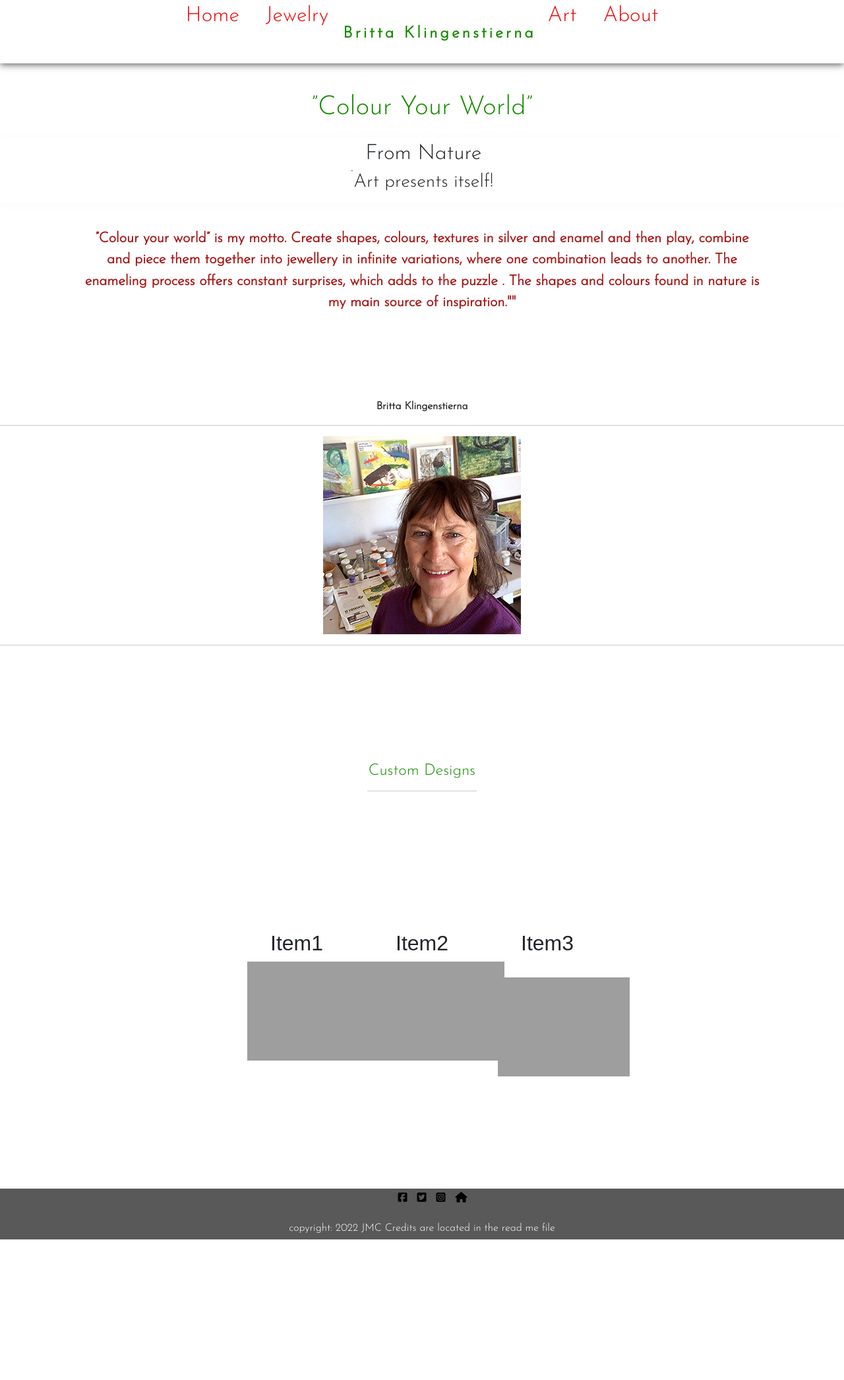
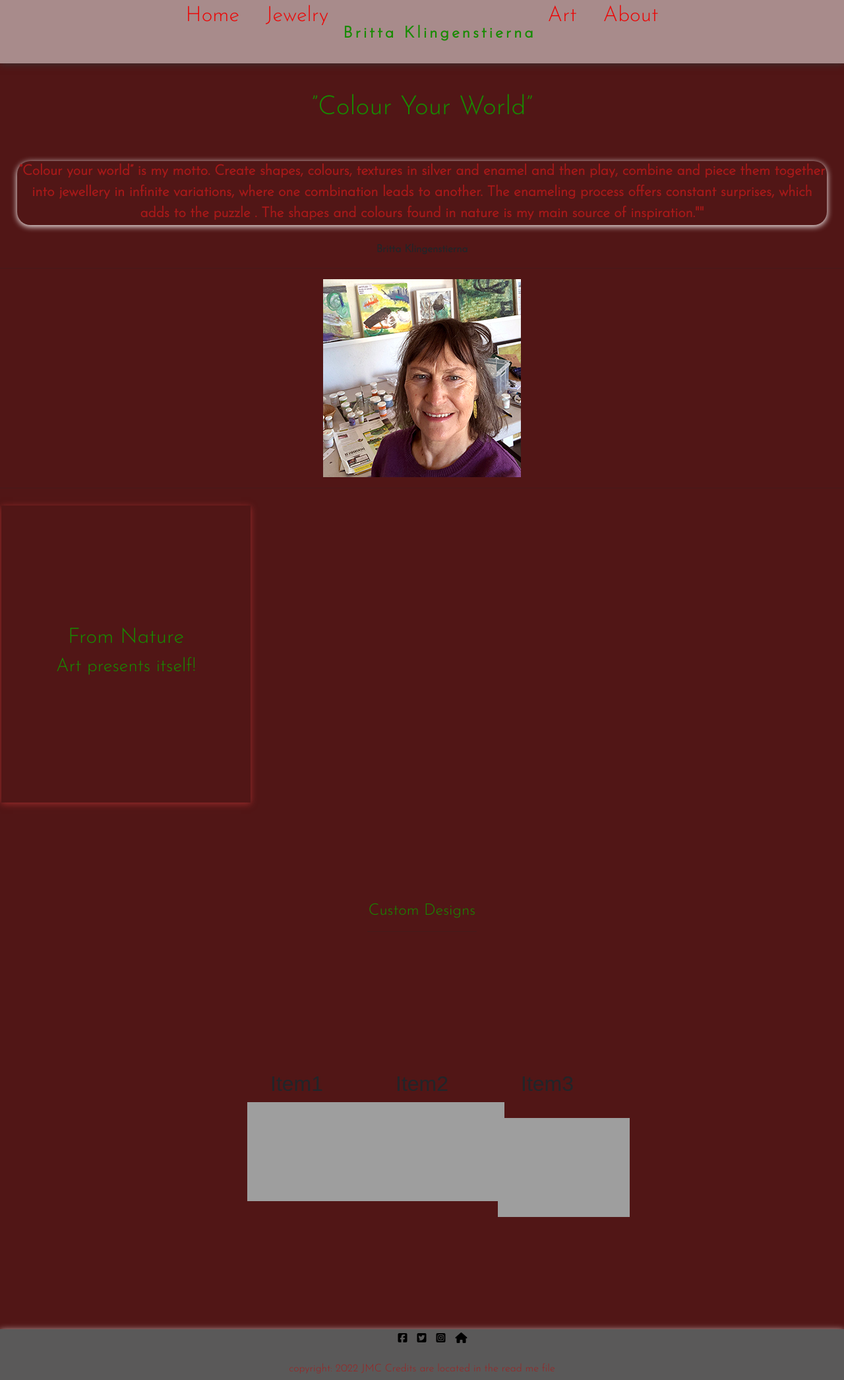
Before and after one commit to Jaredslocker21/brittassite, a Django app: page / in a window 1280 px wide. Shown: the whole page at 66% size. Before the commit the page ends 1878 px from the top, so only its background shows below. Run offline with Django 3.2, Linux system fonts and the light colour scheme; data comes from the database, SQL or seed files in the repository; some libraries are stand-ins or nearby versions; grey boxes are pictures that could not be loaded.

Commit message:
css changes

```diff
--- a/brittas_blog/templates/home.html
+++ b/brittas_blog/templates/home.html
@@ -22,8 +22,7 @@
                 <hr>
             </div>
         </div>
-        <section id="divider">
-            <div class="divider-one">-</div>
+        <section id="divider" class="rainbow element">
             <div id="divider-cover-text">
                 <h2>From Nature</h2>
                 <h3>Art presents itself!</h3>
--- a/static/css/style.css
+++ b/static/css/style.css
@@ -109,7 +109,7 @@
     overflow-y: auto;
     padding-top: 112px;
     padding-bottom: 150px;
-    background-color: rgb(255, 255, 255);
+    background-color: rgb(81, 22, 22);
 }
 
 /*Design section*/
@@ -128,7 +128,7 @@
 }
 
 .design-item {
-    margin: 20px
+    margin: 20px;
 }
 
 /* CSS styles for stacking spans */
@@ -143,7 +143,7 @@
     color: #a61919;
     box-shadow: 0px 2px 10px rgba(255, 255, 255, 1.0);
     padding: 0%;
-    margin: 10%;
+    margin: 2%;
     border-radius: 20px;
 }
 
@@ -159,7 +159,7 @@
 }
 
 #copyright {
-    color: rgb(255, 255, 255);
+    color: rgb(159, 34, 34);
     font-family: "Josefin sans", Arial, Helvetica, sans-serif;
     text-align: center;
     padding: 5px;
@@ -228,6 +228,24 @@
     box-sizing: border-box;
 }
 
+#divider {
+    height: 450px;
+    width: 400px;
+    max-width: 100%;
+    max-height: 100%;
+    background-size: 100%;
+    position: relative;
+    overflow: hidden;
+    background-color: transparent;
+    display: flex;
+    margin-right: 900px;
+    justify-content: center;
+    align-items: center;
+    box-shadow: 0px 2px 10px rgba(176, 50, 50, 0.8);
+    transition: box-shadow 0.3s ease-in-out; /* Add transition for a smooth effect */
+}
+
+
 /* Rainbow effect */
 #rainbow {
     position: relative;
@@ -255,27 +273,6 @@
     83.33% { color: indigo; }
     100% { color: violet; }
 }
-
-/* Additional styling if necessary */
-#divider {
-    height: 100px;
-    width: 100%;
-    max-width: 100%;
-    max-height: 100%;
-    background-size: 100%;
-    position: fixed;
-    overflow: hidden;
-    background-color: transparent;
-    display: flex;
-    margin-top: px;
-    justify-content: center;
-    align-items: center;
-    box-shadow: 0px 2px 10px rgba(248, 248, 248, 0.8);
-    transition: box-shadow 0.3s ease-in-out; /* Add transition for a smooth effect */
-}
-
-
-
 
 /* Media query for small screens */
 @media only screen and (max-width: 750px) {
```
